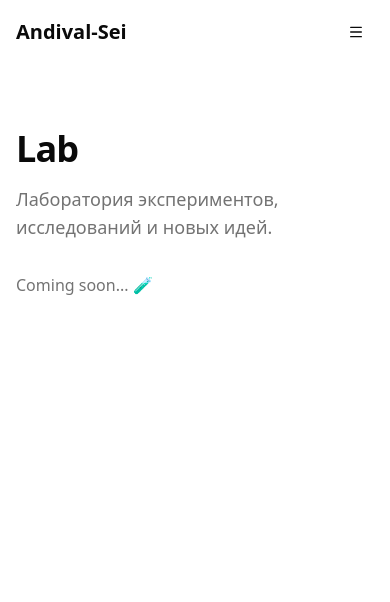
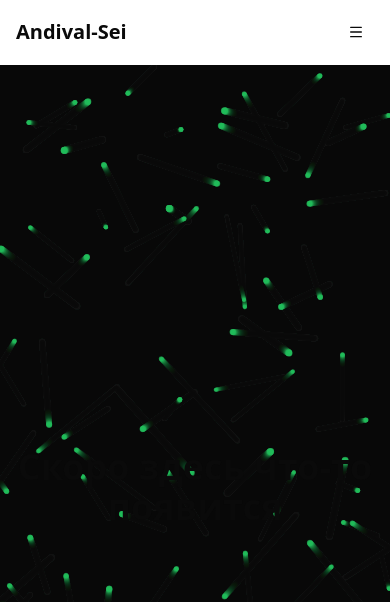
Before and after one commit to Andival-Sei/andival-sei-dev, a Next.js app: page /lab in a window 390 px wide. Shown: the top 602 px of the page. Built offline with nearby package versions, Linux system fonts and the light colour scheme.

Commit message:
feat: завершить разработку страницы "Lab" с анимацией частиц, адаптивным дизайном и метаданными

```diff
--- a/src/app/globals.css
+++ b/src/app/globals.css
@@ -204,3 +204,25 @@
     transform: translateY(0) !important;
   }
 }
+
+/* Анимации для страницы Lab */
+@keyframes fadeIn {
+  from {
+    opacity: 0;
+    transform: scale(0.95);
+  }
+  to {
+    opacity: 1;
+    transform: scale(1);
+  }
+}
+
+/* Полноэкранный canvas для анимации */
+canvas {
+  display: block;
+}
+
+/* Класс анимации появления для текста */
+.animate-fadeIn {
+  animation: fadeIn 1.5s ease-out;
+}
--- /dev/null
+++ b/src/app/lab/layout.tsx
@@ -0,0 +1,21 @@
+import type { Metadata } from "next";
+
+/**
+ * Метаданные для страницы Lab
+ */
+export const metadata: Metadata = {
+  title: "Lab | Andival-Sei",
+  description:
+    "Лаборатория экспериментов - страница с интерактивными анимациями и будущими проектами",
+  openGraph: {
+    title: "Lab | Andival-Sei",
+    description: "Лаборатория экспериментов - скоро здесь что-то появится",
+  },
+};
+
+/**
+ * Layout для страницы Lab
+ */
+export default function LabLayout({ children }: { children: React.ReactNode }) {
+  return children;
+}
--- a/src/app/lab/page.tsx
+++ b/src/app/lab/page.tsx
@@ -1,28 +1,11 @@
-import type { Metadata } from "next";
+"use client";
 
-export const metadata: Metadata = {
-  title: "Lab | Andival-Sei",
-  description: "Лаборатория экспериментов и исследований",
-};
+import { ParticleAnimation } from "@/components/lab/particle-animation";
 
 /**
  * Страница Lab (лаборатория экспериментов)
- * TODO: Добавить контент и описание (Этап 6)
+ * Показывает анимацию частиц с превращением в "COMING SOON"
  */
 export default function LabPage() {
-  return (
-    <div className="container mx-auto px-4 py-16">
-      <div className="mx-auto max-w-4xl">
-        <h1 className="mb-4 text-4xl font-bold tracking-tight sm:text-5xl">
-          Lab
-        </h1>
-        <p className="text-lg text-muted-foreground">
-          Лаборатория экспериментов, исследований и новых идей.
-        </p>
-        <div className="mt-8 text-muted-foreground">
-          <p>Coming soon... 🧪</p>
-        </div>
-      </div>
-    </div>
-  );
+  return <ParticleAnimation />;
 }
--- /dev/null
+++ b/src/components/lab/particle-animation.tsx
@@ -0,0 +1,144 @@
+"use client";
+
+import { useEffect, useRef } from "react";
+import type { Particle } from "@/types/lab";
+
+/**
+ * Компонент минималистичной анимации частиц для страницы Lab
+ * Плавающие светящиеся частицы с текстом "Скоро здесь что-то появится"
+ */
+export function ParticleAnimation() {
+  const canvasRef = useRef<HTMLCanvasElement>(null);
+  const animationRef = useRef<number>();
+  const particlesRef = useRef<Particle[]>([]);
+
+  useEffect(() => {
+    const canvas = canvasRef.current;
+    if (!canvas) return;
+
+    const ctx = canvas.getContext("2d");
+    if (!ctx) return;
+
+    // Настройка размера canvas
+    const resizeCanvas = () => {
+      canvas.width = window.innerWidth;
+      canvas.height = window.innerHeight;
+    };
+    resizeCanvas();
+    window.addEventListener("resize", resizeCanvas);
+
+    // Константы
+    const PARTICLE_COUNT = 100;
+    const PARTICLE_SIZE = 2;
+    const MAX_SPEED = 0.5;
+
+    // Инициализация частиц
+    const initParticles = () => {
+      particlesRef.current = [];
+      for (let i = 0; i < PARTICLE_COUNT; i++) {
+        particlesRef.current.push({
+          x: Math.random() * canvas.width,
+          y: Math.random() * canvas.height,
+          vx: (Math.random() - 0.5) * MAX_SPEED,
+          vy: (Math.random() - 0.5) * MAX_SPEED,
+          size: PARTICLE_SIZE + Math.random() * 1.5,
+        });
+      }
+    };
+
+    // Получение цвета primary из CSS переменной
+    const getPrimaryColor = () => {
+      const styles = getComputedStyle(document.documentElement);
+      const primaryColor = styles.getPropertyValue("--primary").trim();
+
+      // Парсинг oklch цвета
+      // Формат: oklch(l c h)
+      if (primaryColor.startsWith("oklch")) {
+        // Для упрощения используем emerald цвет напрямую
+        const isDark = document.documentElement.classList.contains("dark");
+        return isDark
+          ? "rgba(52, 211, 153, 0.6)" // emerald-400
+          : "rgba(34, 197, 94, 0.6)"; // emerald-600
+      }
+
+      return "rgba(34, 197, 94, 0.6)"; // fallback
+    };
+
+    // Анимационный цикл
+    const animate = () => {
+      // Очистка canvas с легким эффектом следа
+      ctx.fillStyle = "rgba(0, 0, 0, 0.05)";
+      ctx.fillRect(0, 0, canvas.width, canvas.height);
+
+      const primaryColor = getPrimaryColor();
+
+      // Обновление и отрисовка частиц
+      particlesRef.current.forEach((particle) => {
+        // Простое движение
+        particle.x += particle.vx;
+        particle.y += particle.vy;
+
+        // Отскок от границ
+        if (particle.x < 0 || particle.x > canvas.width) {
+          particle.vx *= -1;
+          particle.x = Math.max(0, Math.min(canvas.width, particle.x));
+        }
+        if (particle.y < 0 || particle.y > canvas.height) {
+          particle.vy *= -1;
+          particle.y = Math.max(0, Math.min(canvas.height, particle.y));
+        }
+
+        // Отрисовка частицы с свечением
+        const gradient = ctx.createRadialGradient(
+          particle.x,
+          particle.y,
+          0,
+          particle.x,
+          particle.y,
+          particle.size * 3
+        );
+
+        gradient.addColorStop(0, primaryColor);
+        gradient.addColorStop(1, "rgba(34, 197, 94, 0)");
+
+        ctx.fillStyle = gradient;
+        ctx.beginPath();
+        ctx.arc(particle.x, particle.y, particle.size, 0, Math.PI * 2);
+        ctx.fill();
+      });
+
+      // Продолжение анимации
+      animationRef.current = requestAnimationFrame(animate);
+    };
+
+    // Запуск анимации
+    initParticles();
+    animationRef.current = requestAnimationFrame(animate);
+
+    // Cleanup
+    return () => {
+      window.removeEventListener("resize", resizeCanvas);
+      if (animationRef.current) {
+        cancelAnimationFrame(animationRef.current);
+      }
+    };
+  }, []);
+
+  return (
+    <div className="relative w-full h-screen overflow-hidden">
+      {/* Canvas с фоновой анимацией */}
+      <canvas
+        ref={canvasRef}
+        className="absolute inset-0 bg-background"
+        style={{ width: "100vw", height: "100vh" }}
+      />
+
+      {/* Текстовый контент поверх canvas */}
+      <div className="absolute inset-0 flex items-center justify-center px-4">
+        <h1 className="text-4xl sm:text-5xl md:text-6xl font-bold text-foreground text-center animate-fadeIn">
+          Скоро здесь что-то появится
+        </h1>
+      </div>
+    </div>
+  );
+}
--- /dev/null
+++ b/src/types/lab.ts
@@ -0,0 +1,12 @@
+/**
+ * Типы и интерфейсы для страницы Lab
+ */
+
+// Интерфейс для частицы в анимации
+export interface Particle {
+  x: number; // текущая позиция X
+  y: number; // текущая позиция Y
+  vx: number; // скорость по X
+  vy: number; // скорость по Y
+  size: number; // размер частицы
+}
```
Also changed, not shown: 1 other file (tests, documents, lock files or other folders).
